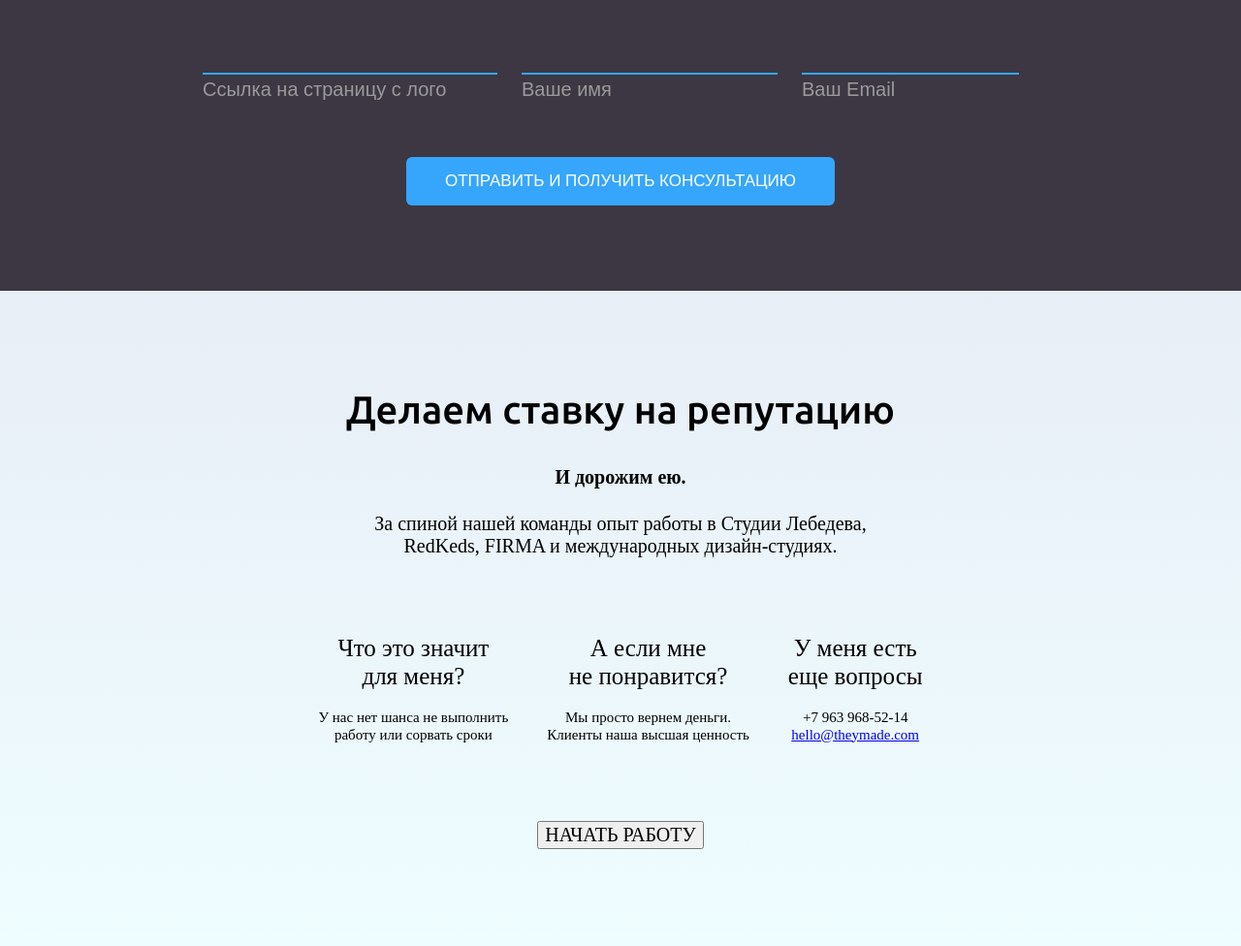
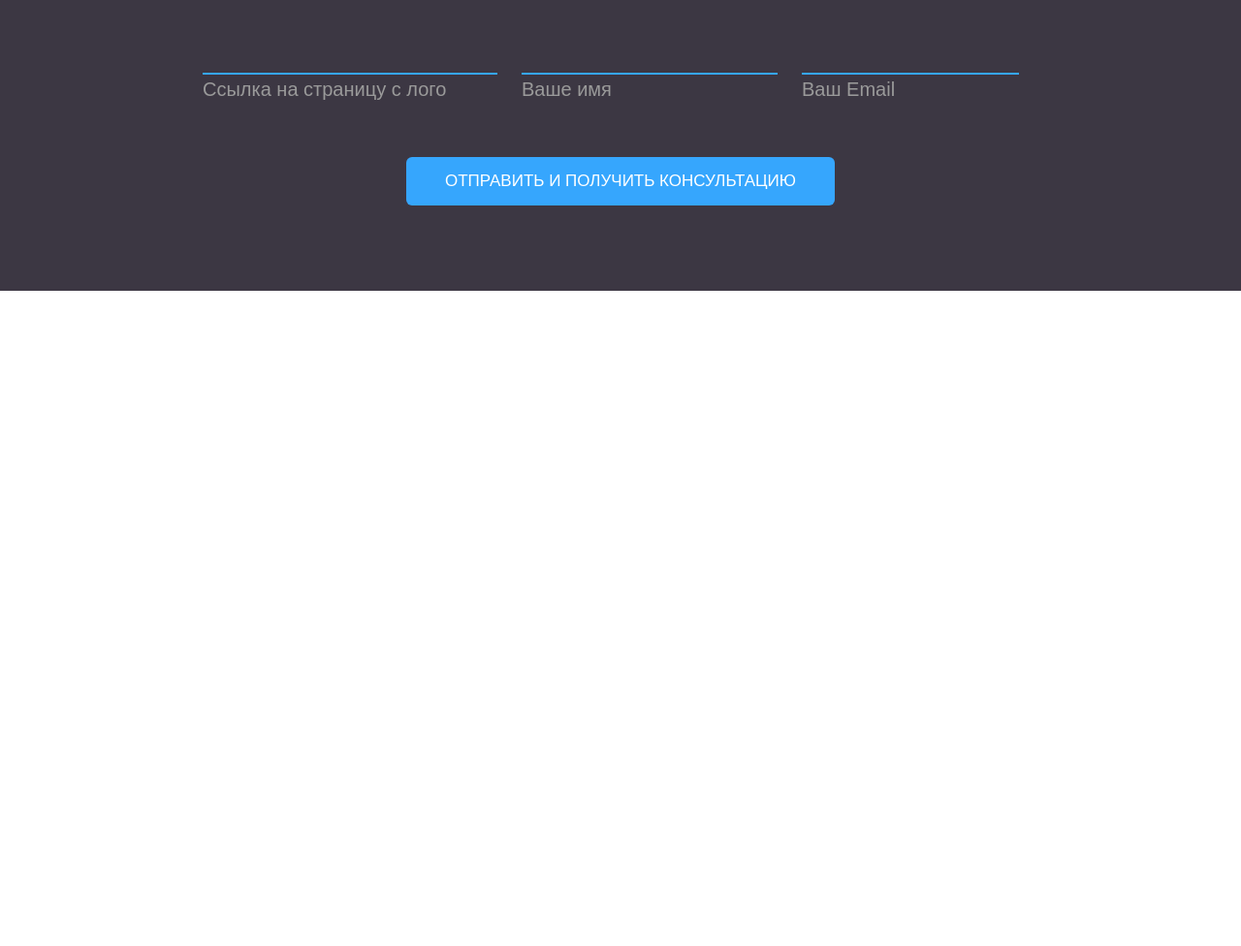
Before and after one commit to oleLebed/made-layout, a website built with webpack: page index.html in a window 1280 px wide. Shown: the part 2962-3938 px from the top of the page at 97% size. After the commit the page ends 3262 px from the top, so only its background shows below. Built offline with nearby package versions, Linux system fonts and the light colour scheme.

Commit message:
add disabled buttons

```diff
--- a/index.html
+++ b/index.html
@@ -286,56 +286,6 @@
         </button>
     </section>
 
-    <section class="section-5">
-        <div class="section-5__title">
-            Делаем ставку на репутацию
-        </div>
-        <div class="section-5__comment"><b>И дорожим ею.</b></div>
-        <div class="section-5__comment">
-            <div>
-                За спиной нашей команды опыт работы в Студии Лебедева,
-            </div>
-            <div>
-                RedKeds, FIRMA и международных дизайн-студиях.
-            </div>
-        </div>
-        <div class="section-5__info">
-            <div class="section-5__info-item">
-                <div class="section-5__info-item-title">
-                    <div>Что это значит</div>
-                    <div>для меня?</div>
-                </div>
-                <div class="section-5__info-item-comment">
-                    <div>У нас нет шанса не выполнить</div>
-                    <div>работу или сорвать сроки</div>
-                </div>
-            </div>
-            <div class="section-5__info-item">
-                <div class="section-5__info-item-title">
-                    <div>А если мне</div>
-                    <div>не понравится?</div>
-                </div>
-                <div class="section-5__info-item-comment">
-                    <div>Мы просто вернем деньги.</div>
-                    <div>Клиенты наша высшая ценность</div>
-                </div>
-            </div>
-            <div class="section-5__info-item">
-                <div class="section-5__info-item-title">
-                    <div>У меня есть</div>
-                    <div>еще вопросы</div>
-                </div>
-                <div class="section-5__info-item-comment">
-                    <div>+7 963 968-52-14</div>
-                    <div><a href="mailto:hello@theymade.com">hello@theymade.com</a></div>
-                </div>
-            </div>
-        </div>
-        <button class="section-2__button">
-            НАЧАТЬ РАБОТУ
-        </button>
-    </section>
-
     <script src="dist/main.js"></script>
 </body>
 </html>
--- a/src/button.scss
+++ b/src/button.scss
@@ -23,6 +23,20 @@
     }
 }
 
+.button.button_white.button_disabled {
+    background: #fff;
+    cursor: auto;
+    opacity: 0.3;
+
+    &:hover {
+        box-shadow: none;
+        color: #ee5454;
+    }
+
+    &:active {
+        color: #ee5454;
+    }
+}
 
 .button.button_red {
     background-color: #ee5454;
@@ -50,3 +64,13 @@
         color: rgba(255, 255, 255, 0.7);
     }
 }
+
+.button.button_blue.button_disabled {
+    background-color: rgba(255, 255, 255, 0.2);
+    color: rgba(255, 255, 255, 0.45);
+    cursor: auto;
+
+    &:hover {
+        box-shadow: none;
+    }
+}
--- a/src/main.scss
+++ b/src/main.scss
@@ -254,7 +254,7 @@ body {
         background: transparent;
         border: none;
         border-bottom: solid 2px #36a6fd;
-        color: #fff;
+        color: #36a6fd;
         margin-right: 1rem;
 
         &_url {
```
